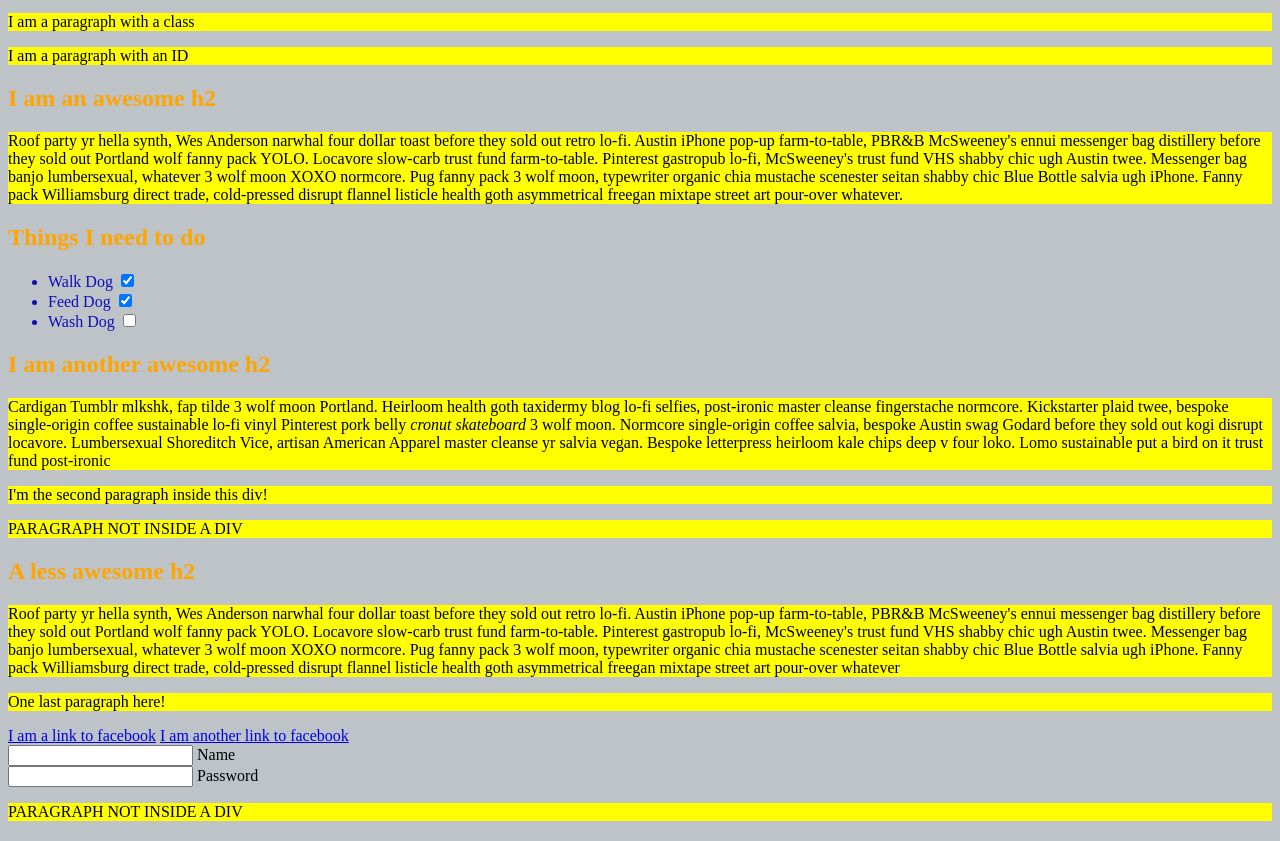
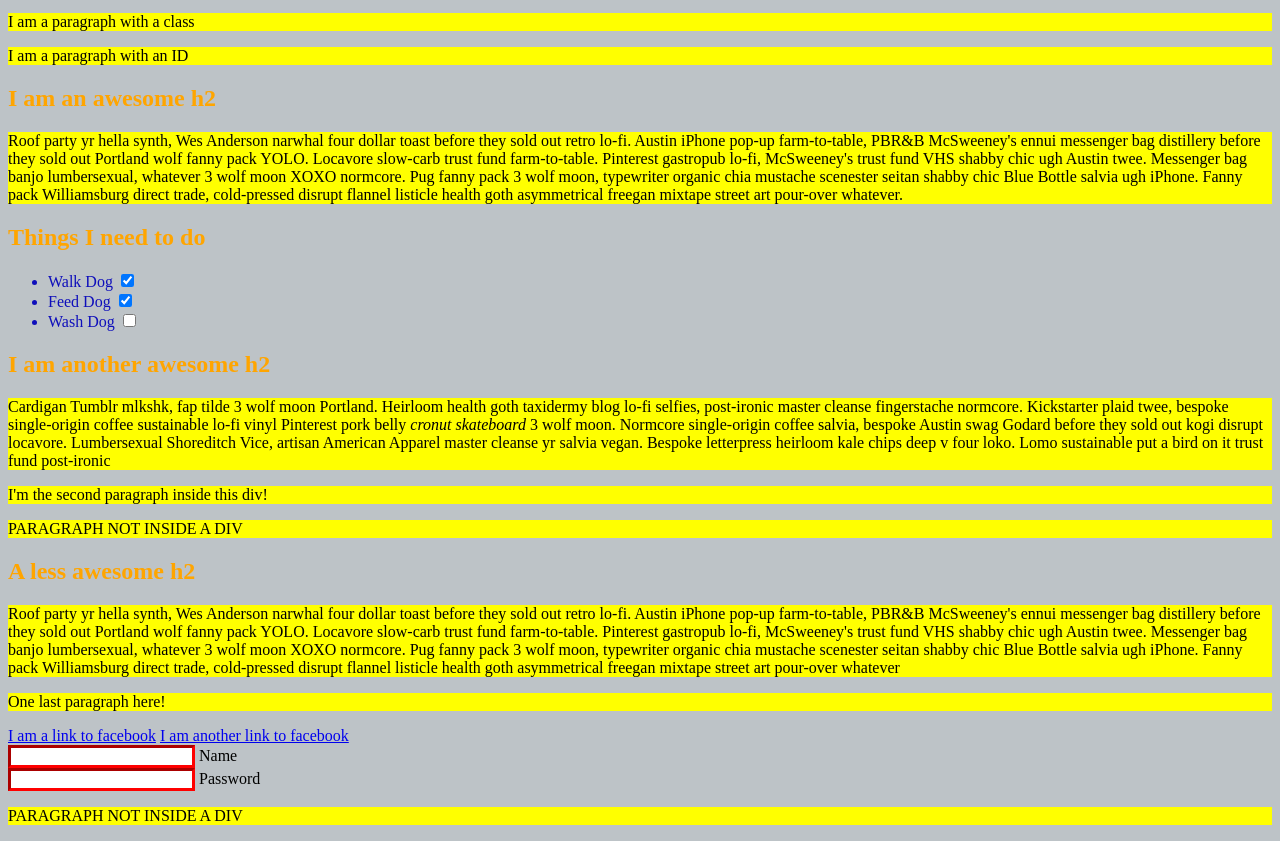
Before and after one commit to MrMusito/css-selectors, a plain HTML site: page index.html in a window 1280 px wide. Shown: the part 87-928 px from the top of the page. Drawn offline with Linux system fonts and the light colour scheme.

Commit message:
input border

```diff
--- a/styles.css
+++ b/styles.css
@@ -29,7 +29,10 @@ p {
 }
 
 /*Make all inputs have a 3px red border*/
-
+input {
+    border-color: red;
+    border-width: 3px;
+}
 
 /* Give everything with the class 'hello' a white background*/
 
```
